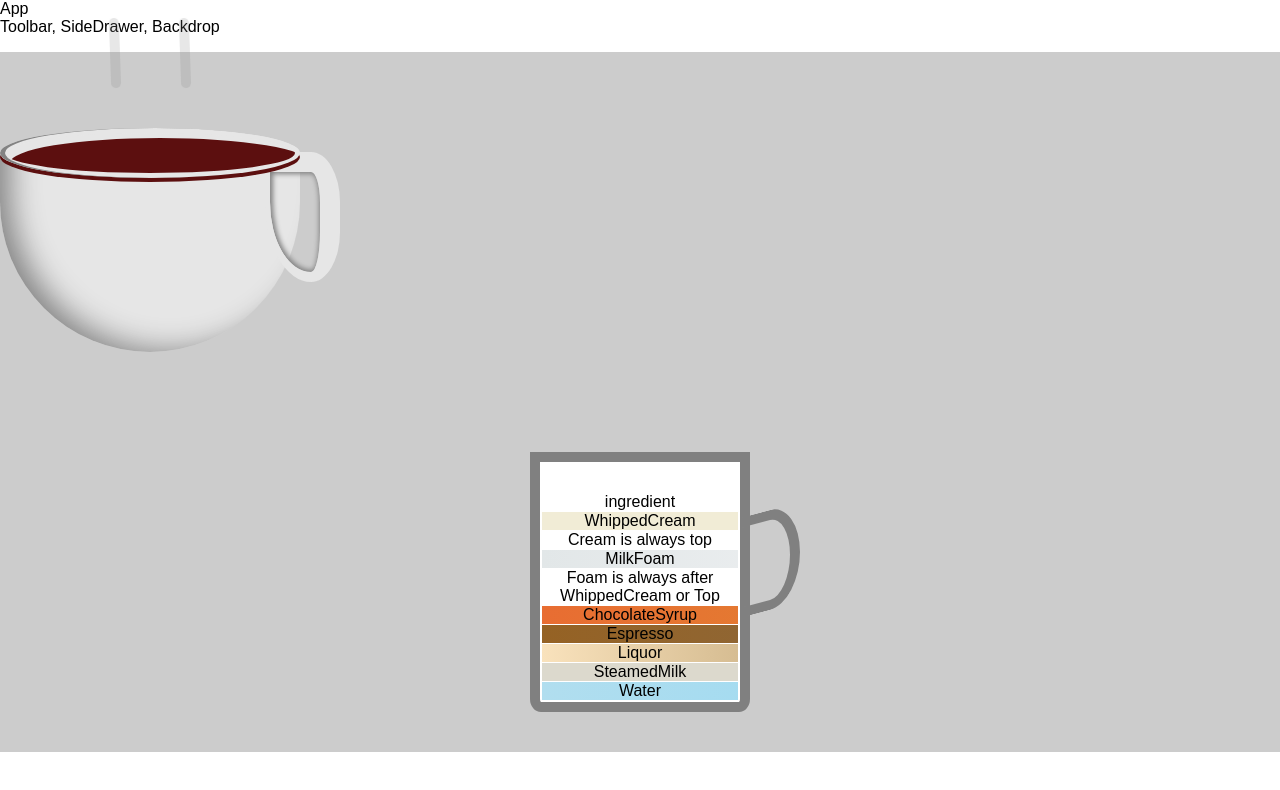
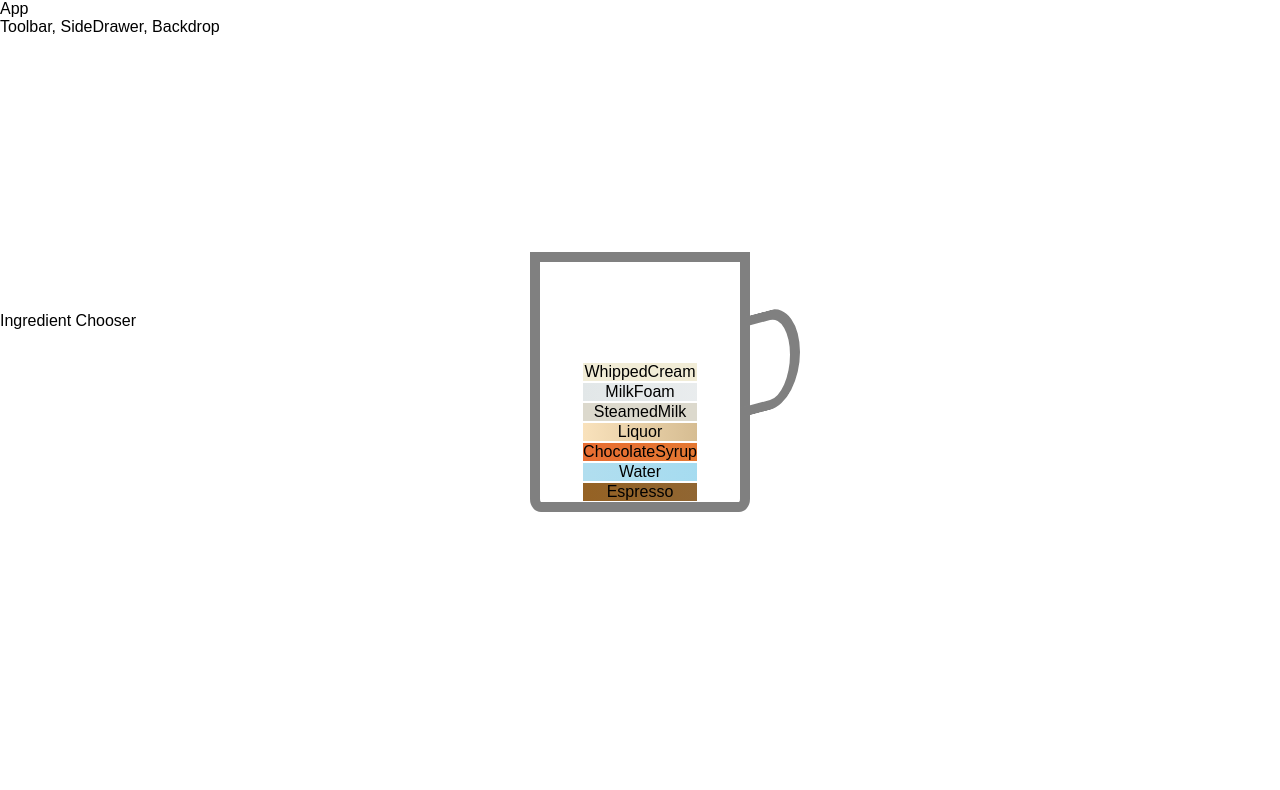
Before and after one commit to hashHan/react-coffee-recipe-app, a React app: page / in a window 1280 px wide. Shown: the top 790 px of the page. Built offline with nearby package versions, Linux system fonts and the light colour scheme.

Commit message:
Ingredient Chooser

```diff
--- a/src/App.js
+++ b/src/App.js
@@ -2,7 +2,7 @@ import React, { Component } from 'react';
 import './App.scss';
 
 import Layout from './hoc/Layout/Layout';
-import Coffeemenu from './components/Coffeemenu/Coffeemenu';
+import CoffeeMachine from './containers/CoffeeMachine/CoffeeMachine';
 
 class App extends Component {
   render() {
@@ -10,7 +10,7 @@ class App extends Component {
       <div className="App">
         App
         <Layout>
-          <Coffeemenu />
+          <CoffeeMachine />
         </Layout>
       </div>
     );
--- a/src/components/Coffeemenu/CoffeeCup/CoffeeCup.js
+++ b/src/components/Coffeemenu/CoffeeCup/CoffeeCup.js
@@ -1,6 +1,8 @@
 import React from 'react';
 
 import classes from './CoffeeCup.scss';
+
+import CoffeeIngredient from './CoffeeIngredient/CoffeeIngredient';
 
 import ChocolateSyrup from './CoffeeIngredient/ChocolateSyrup/ChocolateSyrup';
 import Espresso from './CoffeeIngredient/Espresso/Espresso';
@@ -10,24 +12,25 @@ import SteamedMilk from './CoffeeIngredient/SteamedMilk/SteamedMilk';
 import Water from './CoffeeIngredient/Water/Water';
 import WhippedCream from './CoffeeIngredient/WhippedCream/WhippedCream';
 
-const CoffeeCup = ( props ) => (
-    <div className={classes.Cup}>
-
-        <div className={classes.ingredient}>
-            ingredient
-            <WhippedCream/>
-            Cream is always top
-            <MilkFoam/>
-            Foam is always after WhippedCream or Top
-
-            <ChocolateSyrup/>
-            <Espresso/>
-            <Liquor/>
-            <SteamedMilk/>
-            <Water/>
-
+const CoffeeCup = ( props ) => {
+    // Sum Each Ingredient
+    let transformedIngredients = Object.keys( props.ingredients )
+        .map( igKey => {
+            return [...Array( props.ingredients[igKey] )].map( ( _, i ) => {
+                return <CoffeeIngredient key={igKey + i} type={igKey} />;
+            } );
+        } )
+        .reduce((arr, el) => {
+            return arr.concat(el)
+        }, []);
+    if (transformedIngredients.length === 0) {
+        transformedIngredients = <p>Please start adding ingredients!</p>;
+    }
+    return (
+        <div className={classes.Cup}>
+            {transformedIngredients}
         </div>
-    </div>
-);
+    );
+}
 
 export default CoffeeCup;
--- /dev/null
+++ b/src/components/Coffeemenu/CoffeeCup/CoffeeIngredient/CoffeeIngredient.js
@@ -0,0 +1,50 @@
+import React, { Component } from 'react';
+import PropTypes from 'prop-types';
+
+import ChocolateSyrup from './ChocolateSyrup/ChocolateSyrup';
+import Espresso from './Espresso/Espresso';
+import Liquor from './Liquor/Liquor';
+import MilkFoam from './MilkFoam/MilkFoam';
+import SteamedMilk from './SteamedMilk/SteamedMilk';
+import Water from './Water/Water';
+import WhippedCream from './WhippedCream/WhippedCream';
+
+class CoffeeIngredient extends Component {
+    render () {
+        let ingredient = null;
+
+        switch ( this.props.type ) {
+            case ( 'WhippedCream' ):
+                ingredient = <WhippedCream/>;
+                break;
+            case ( 'MilkFoam' ):
+                ingredient = <MilkFoam/>;
+                break;
+            case ( 'SteamedMilk' ):
+                ingredient = <SteamedMilk/>;
+                break;
+            case ( 'Liquor' ):
+                ingredient = <Liquor/>;
+                break;
+            case ( 'Espresso' ):
+                ingredient = <Espresso/>;
+                break;
+            case ( 'ChocolateSyrup' ):
+                ingredient = <ChocolateSyrup/>;
+                break;
+            case ( 'Water' ):
+                ingredient = <Water/>;
+                break;
+            default:
+                ingredient = null;
+        }
+
+        return ingredient;
+    }
+}
+
+CoffeeIngredient.propTypes = {
+    type: PropTypes.string.isRequired
+};
+
+export default CoffeeIngredient;
--- a/src/components/Coffeemenu/Coffeemenu.js
+++ b/src/components/Coffeemenu/Coffeemenu.js
@@ -1,16 +1,16 @@
-import React from 'react';
+// import React from 'react';
 
-import classes from './Coffeemenu.scss';
+// import classes from './Coffeemenu.scss';
 
-import CoffeeLogo from './CoffeeLogo/CoffeeLogo';
-import CoffeeCup from './CoffeeCup/CoffeeCup';
+// import CoffeeLogo from './CoffeeLogo/CoffeeLogo';
+// import CoffeeCup from './CoffeeCup/CoffeeCup';
 
-const Coffeemenu = ( props ) => (
-    <div className={classes.menu}>
-        <CoffeeLogo/>
-        <CoffeeCup/>
-    </div>
+// const Coffeemenu = ( props ) => (
+//     <div className={classes.menu}>
+//         <CoffeeLogo/>
+//         <CoffeeCup/>
+//     </div>
 
-);
+// );
 
-export default Coffeemenu;
+// export default Coffeemenu;
--- /dev/null
+++ b/src/containers/CoffeeMachine/CoffeeMachine.js
@@ -0,0 +1,29 @@
+import React, { Component } from 'react';
+
+import Aux from '../../hoc/Auxiliary/Auxiliary';
+import CoffeeCup from '../../components/Coffeemenu/CoffeeCup/CoffeeCup';
+
+class CoffeeMachine extends Component {
+    state = {
+        ingredients: {
+            WhippedCream: 1,
+            MilkFoam: 1,
+            SteamedMilk: 1,
+            Liquor: 1,
+            ChocolateSyrup: 1,
+            Water: 1,
+            Espresso: 1
+        }
+    }
+
+    render () {
+        return (
+            <Aux>
+                <CoffeeCup ingredients={this.state.ingredients} />
+                <div>Ingredient Chooser</div>
+            </Aux>
+        );
+    }
+}
+
+export default CoffeeMachine;
```
Also changed, not shown: src/components/Coffeemenu/CoffeeCup/CoffeeIngredient/MilkFoam/MilkFoam.scss (line endings or trailing spaces).
